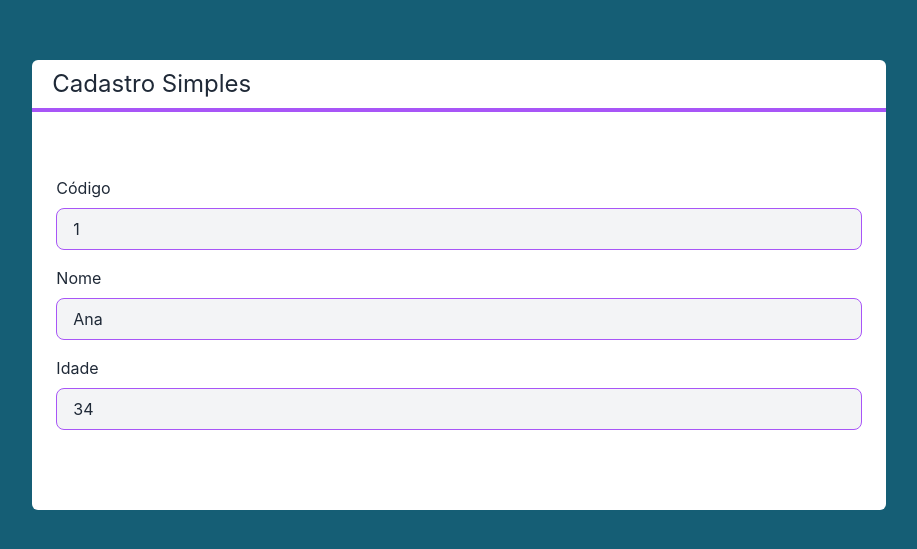
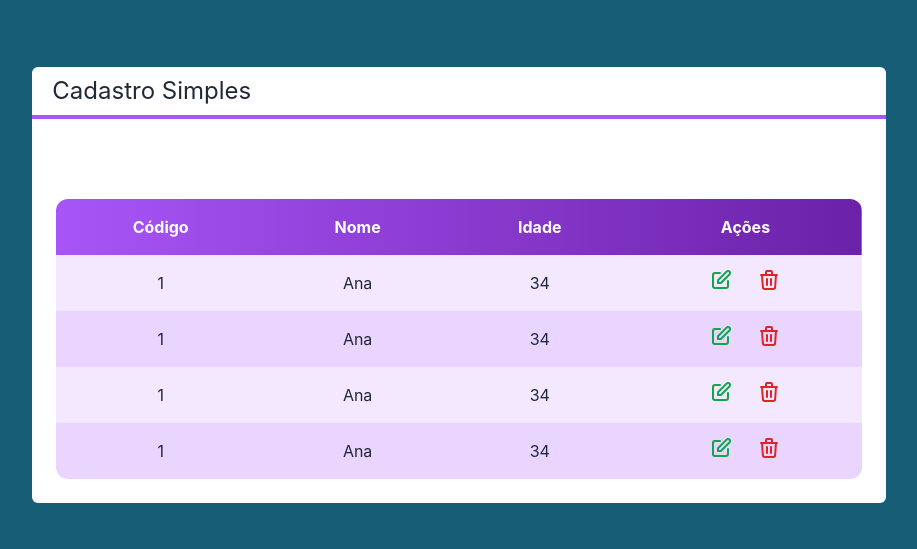
Before and after one commit to EriclisFDS/estudo-next-crud, a Next.js app: page / in a window 1280 px wide. Shown: the part 115-664 px from the top of the page, without its empty margins (181-1098 px from the left). Built offline with nearby package versions, Linux system fonts and the light colour scheme.

Commit message:
alternancia fucncionando

```diff
--- a/src/components/Botao.tsx
+++ b/src/components/Botao.tsx
@@ -2,12 +2,13 @@
     children: any
     cor?: 'green' | 'blue' | 'gray'
     className?: string
+    onClick?: () => void
 }
 
 export default function Botao(props: BotaoProps) {
     const cor = props.cor ?? 'gray'
     return (
-        <button className={`
+        <button onClick={props.onClick} className={`
             bg-gradient-to-r from-${cor}-400 to-${cor}-700
             text-white px-4 py-2 rounded-md ${props.className}
         `}>
--- a/src/components/Formulario.tsx
+++ b/src/components/Formulario.tsx
@@ -5,12 +5,14 @@
 
 interface FormularioProps {
     cliente: Cliente
+    clienteMudou?: (cliente: Cliente) => void
+    cancelado?: () => void
 }
 
 export default function Formulario(props:FormularioProps) {
     const id = props.cliente?.id
     const [nome, setNome] = useState(props.cliente?.nome ?? '')
-    const [Idade, setIdade] = useState(props.cliente?.idade ?? 0)
+    const [idade, setIdade] = useState(props.cliente?.idade ?? 0)
     return (
         <div>
             {id ? (
@@ -27,14 +29,17 @@
                 className="mb-4"
             ></Entrada>
             <Entrada
-                texto="Idade" tipo="number" valor={Idade}
+                texto="Idade" tipo="number" valor={idade}
                 valorMudou={setIdade}
             ></Entrada>
             <div className="flex justify-end mt-4">
-                <Botao cor="blue" className="mr-2" >
+                <Botao
+                    cor="blue" className="mr-2"
+                    onClick={() => props.clienteMudou?.(new Cliente(nome, +idade, id))}
+                >
                     {id ? 'Alterar' : 'Salvar' }
                 </Botao>
-                <Botao >
+                <Botao onClick={props.cancelado}>
                     Cancelar
                 </Botao>
             </div>
--- a/src/pages/index.tsx
+++ b/src/pages/index.tsx
@@ -1,3 +1,4 @@
+import { useState } from "react";
 import Botao from "../components/Botao";
 import Formulario from "../components/Formulario";
 import Layout from "../components/Layout";
@@ -22,20 +23,41 @@
     console.log(`Excluir ${cliente.nome}`)
   }
 
+  function salvarCliente (cliente: Cliente){
+    console.log(cliente)
+    setVisivel('tabela')
+  }
+
+  const [visivel, setVisivel] = useState< 'tabela' | 'form' >('tabela')
+
   return (
     <div className={`
       flex justify-center items-center h-screen
       bg-cyan-800 text-white
     `}>
       <Layout titulo="Cadastro Simples">
-        <div className="flex justify-end">
-          <Botao cor="green" >Novo Cliente</Botao>
-        </div>
-        {/* <Tabela clientes={clientes}
-        clienteSelecionado={clienteSelecionado}
-        clienteExcluido={clienteExcluido}
-        ></Tabela> */}
-        <Formulario cliente={clientes[0]} ></Formulario>
+        {visivel === 'tabela' ? (
+          <>
+            <div className="flex justify-end">
+              <Botao
+                cor="green" className="mb-4"
+                onClick={() => setVisivel('form')}
+              >Novo Cliente</Botao>
+            </div>
+            <Tabela clientes={clientes}
+              clienteSelecionado={clienteSelecionado}
+              clienteExcluido={clienteExcluido}
+            ></Tabela>
+          </>
+
+        ) : (
+          <Formulario
+            cliente={clientes[0]}
+            clienteMudou={salvarCliente}
+            cancelado={() => setVisivel('tabela')}
+          ></Formulario>
+
+        )}
       </Layout>
     </div>
   )
```
